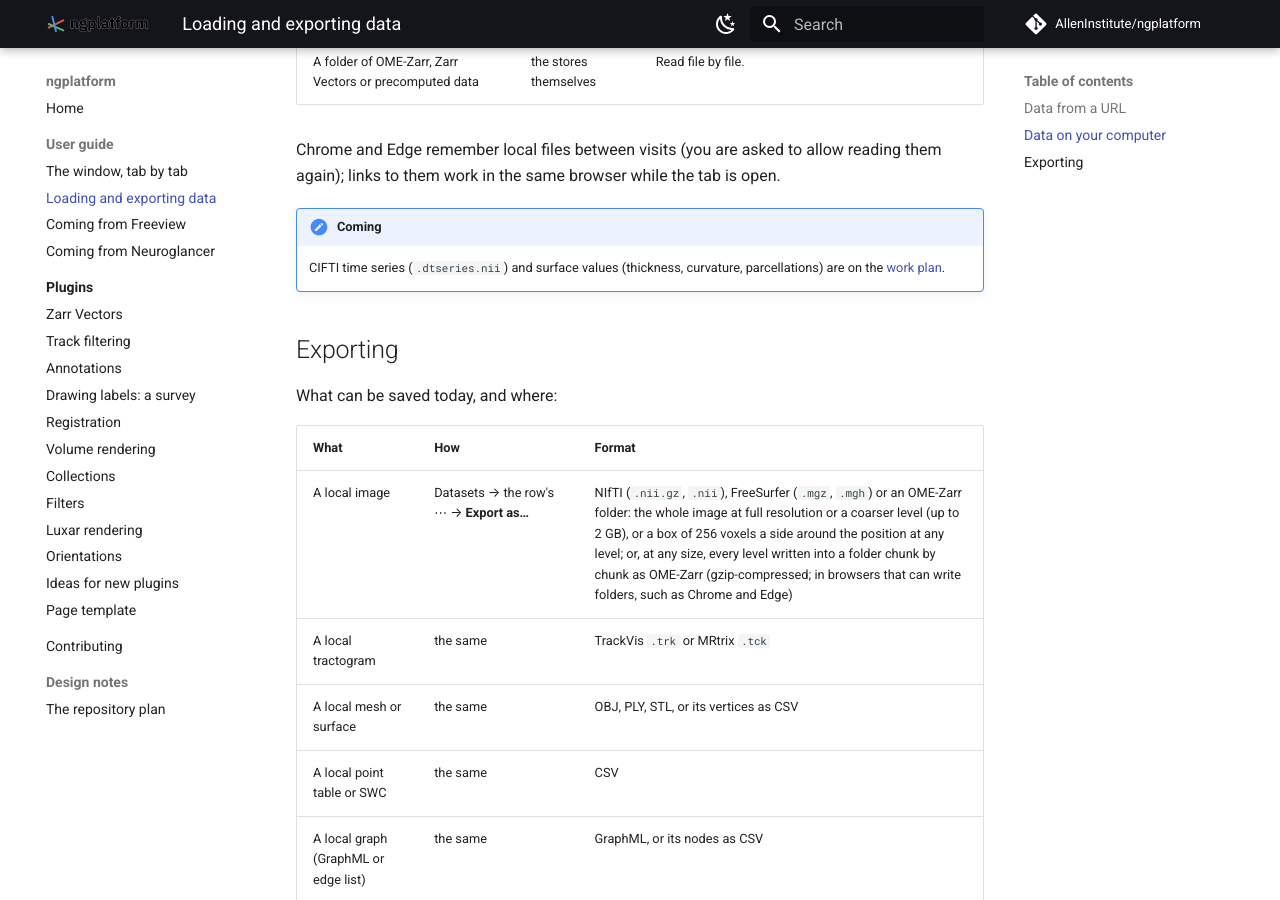
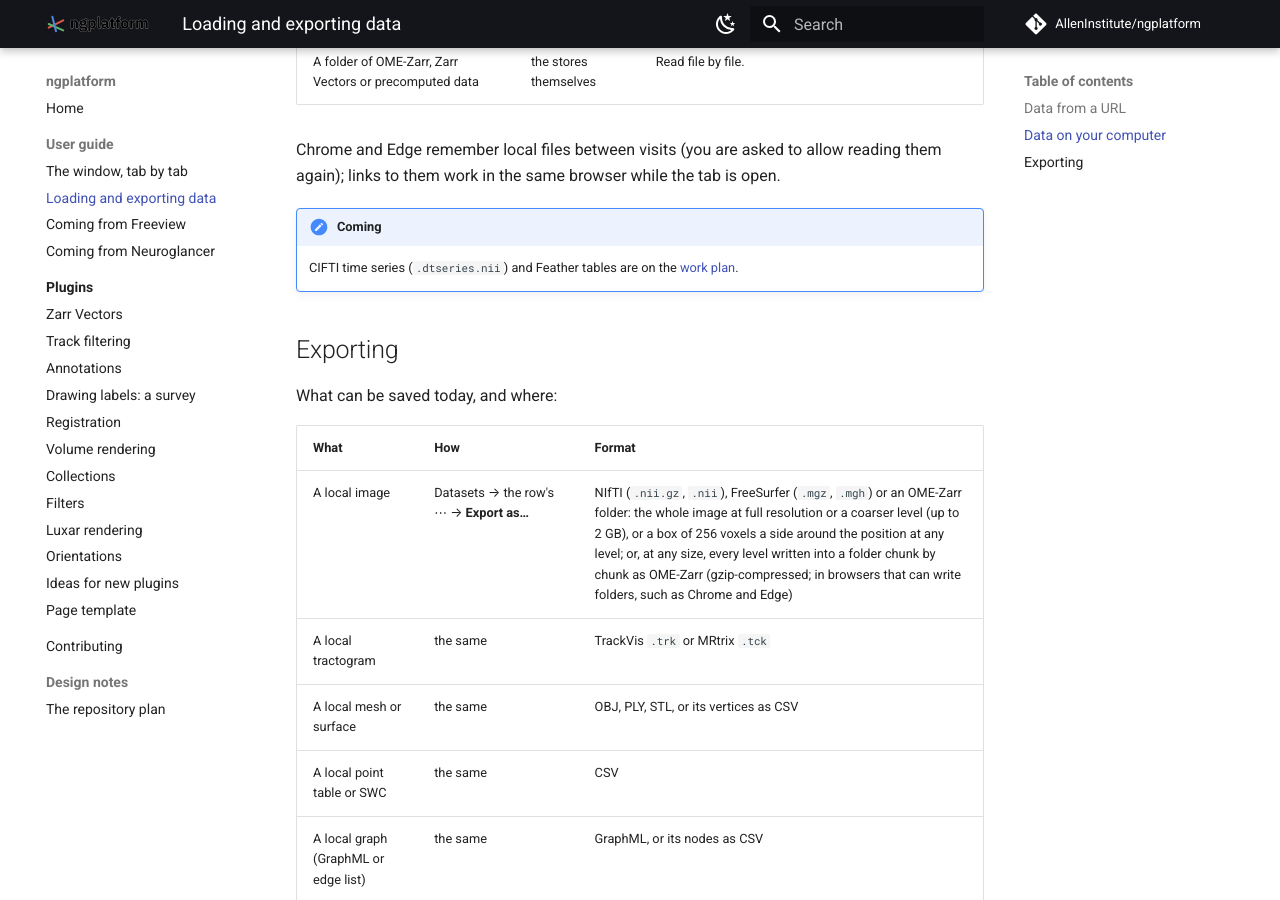
Before and after one commit to AllenInstitute/ngplatform, an MkDocs documentation site: the page built from docs/guide/data.md, in a window 1280 px wide and 900 px high, scrolled down 1981 px. Built offline with MkDocs 1.6.1 and Material for MkDocs 9.7.7, drawn with Linux system fonts in a browser that asks for light colours; comment, search, counter and statistics services are not loaded.

Commit message:
Data guide: what is still to come [skip ci]

```diff
--- a/docs/guide/data.md
+++ b/docs/guide/data.md
@@ -42,8 +42,7 @@ reading them again); links to them work in the same browser while the tab
 is open.
 
 !!! note "Coming"
-    CIFTI time series (`.dtseries.nii`) and surface values (thickness,
-    curvature, parcellations) are on the
+    CIFTI time series (`.dtseries.nii`) and Feather tables are on the
     [work plan](https://github.com/AllenInstitute/ngplatform/blob/main/TODO.md).
 
 ## Exporting
```
